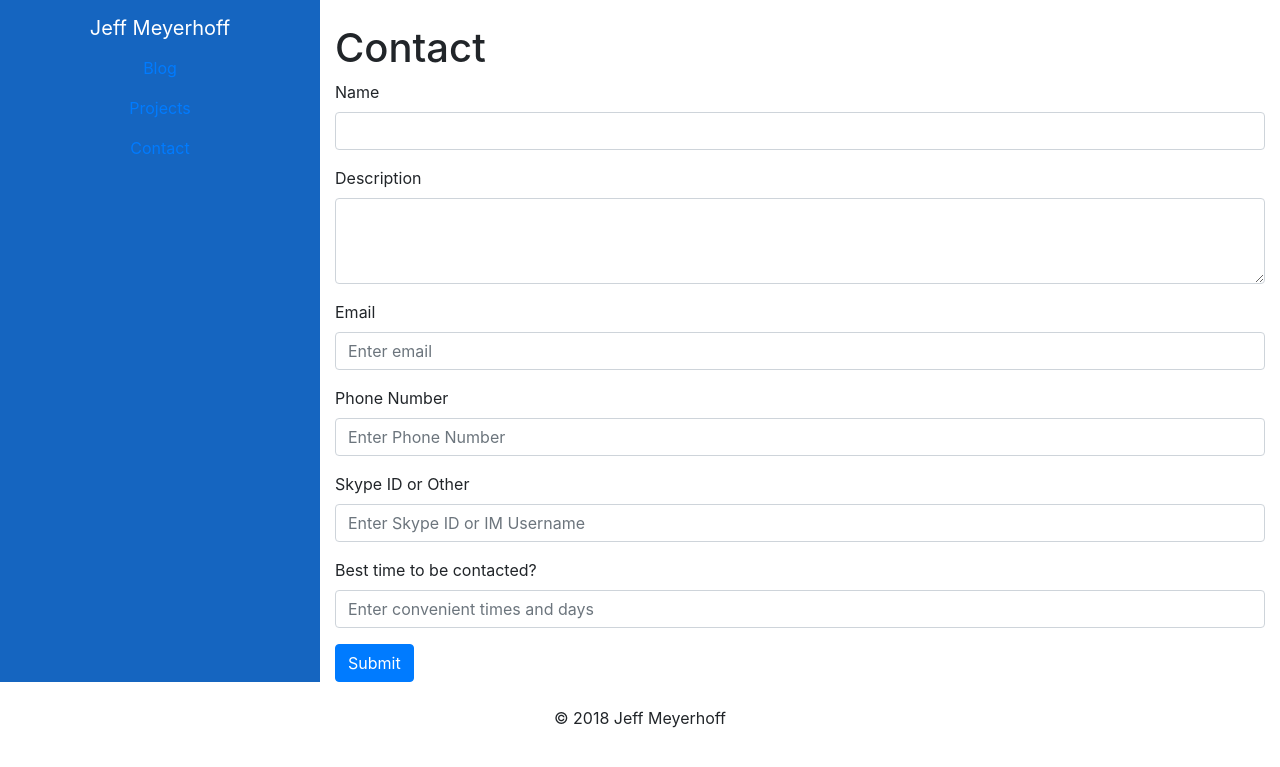
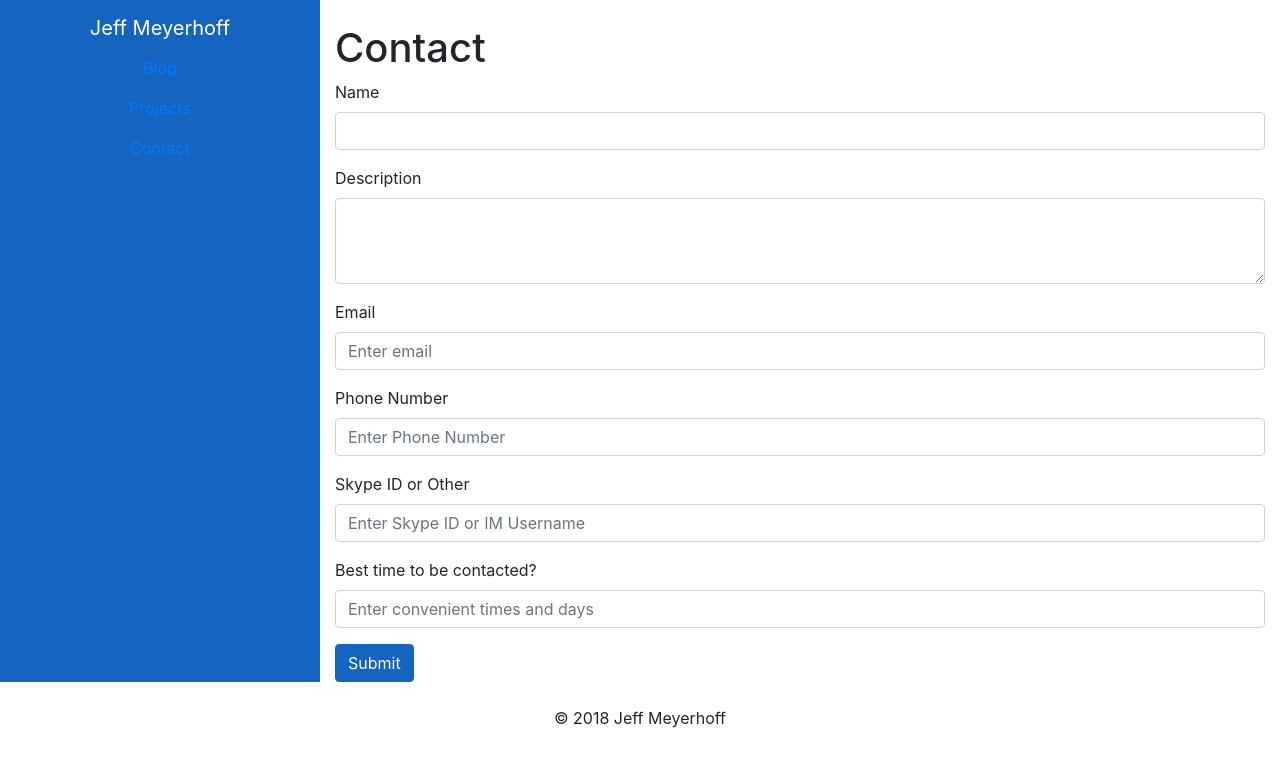
Before and after one commit to jeffington/jeffington.github.io, a Jekyll site: the page built from contact/index.html, in a window 1280 px wide. Shown: the top 767 px of the page. Built offline with Jekyll 4.4.1, drawn with Linux system fonts in a browser that asks for light colours.

Commit message:
Add theme color to buttons

```diff
--- a/assets/css/styles.css
+++ b/assets/css/styles.css
@@ -33,3 +33,8 @@ time {
 .theme-background {
 	background-color: #1565C0;
 }
+
+.btn-primary {
+	background-color: #1565C0;
+	border-color: #1565C0;
+}
```
